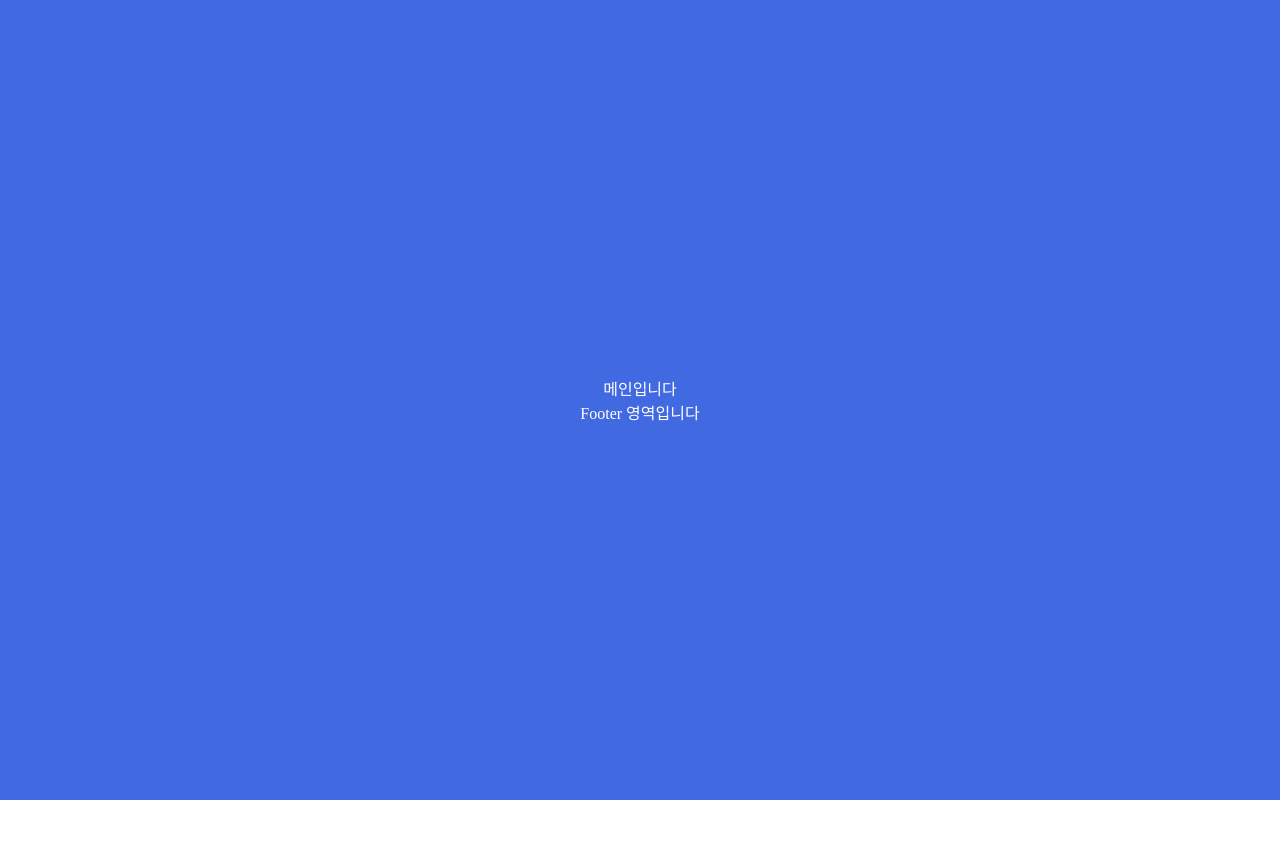
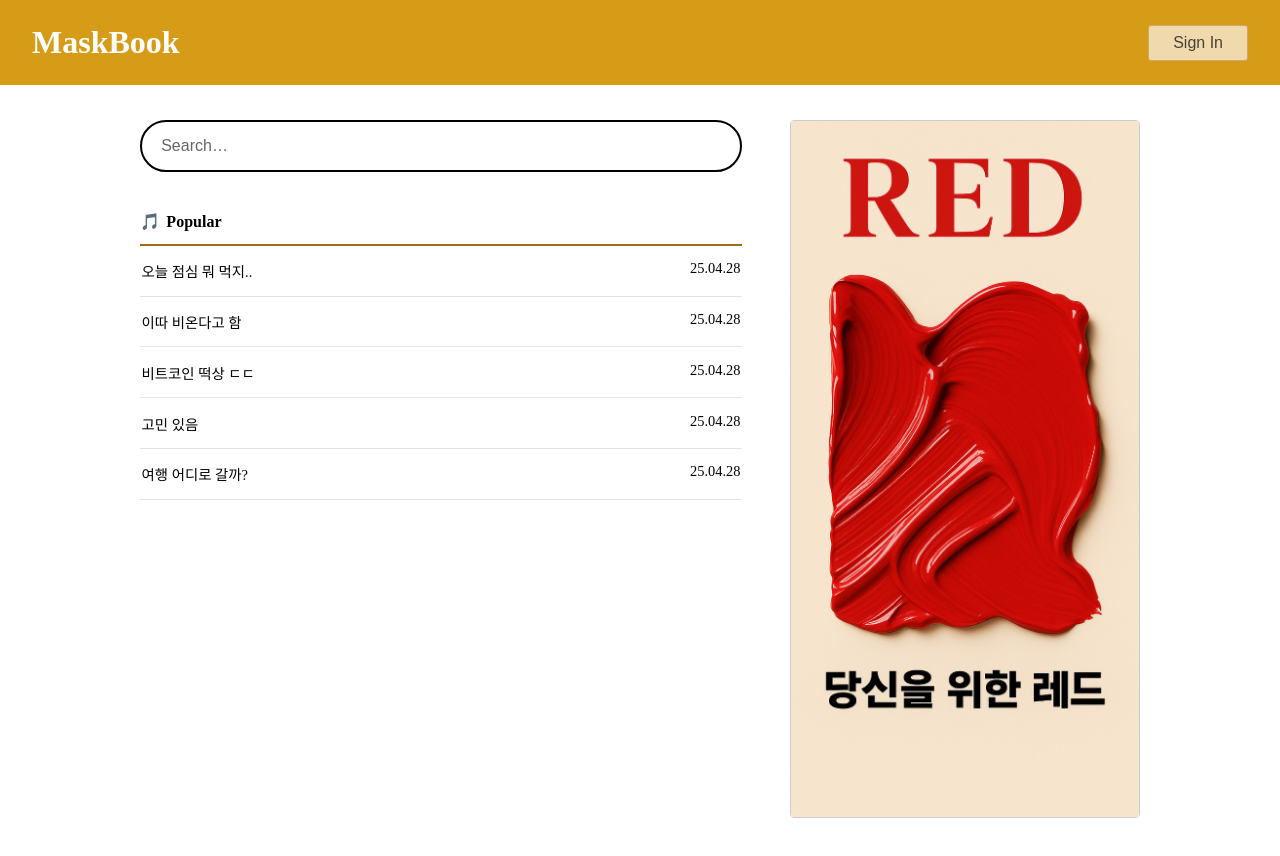
Before and after one commit to piann/maskbook, a Next.js app: page / in a window 1280 px wide. Shown: the top 856 px of the page. Before the commit the page ends 800 px from the top, so only its background shows below. Built offline with nearby package versions, Linux system fonts and the light colour scheme.

Commit message:
add design prototype of Home

```diff
--- /dev/null
+++ b/app/(routes)/(every)/post/[id]/page.tsx
@@ -0,0 +1,5 @@
+"use client"
+
+export default function PostDetail() {
+    return (<div></div>);
+}
--- /dev/null
+++ b/app/(routes)/page.tsx
@@ -0,0 +1,183 @@
+'use client'
+
+import Image from 'next/image';
+import Link from 'next/link';
+import styled from 'styled-components';
+
+const popularPosts = [
+  { id:1, title: '오늘 점심 뭐 먹지..', date: '25.04.28' },
+  { id:2, title: '이따 비온다고 함', date: '25.04.28' },
+  { id:3, title: '비트코인 떡상 ㄷㄷ', date: '25.04.28' },
+  { id:4, title: '고민 있음', date: '25.04.28' },
+  { id:5, title: '여행 어디로 갈까?', date: '25.04.28' },
+];
+
+export default function Home() {
+  return (
+    <>
+      <TopBar>
+        <Logo>MaskBook</Logo>
+        <SignIn>Sign In</SignIn>
+      </TopBar>
+
+      <Main>
+        {/* ------- 좌측 영역 ------- */}
+        <LeftPanel>
+          <SearchBox placeholder="Search…" />
+
+          <PopularArea>
+            <PopularHeading>
+              <span role="img">
+                🎵
+              </span>
+              <div>
+                {"Popular"}
+              </div>
+            </PopularHeading>
+
+            <Separator />
+
+            <List>
+              {popularPosts.map(({ id, title, date }) => (
+                <SLink href={`/post/${id}`}>
+                  <ListRow key={id}>
+                  <span>{title}</span>
+                  <span>{date}</span>
+                  </ListRow>
+                </SLink>
+              ))}
+            </List>
+          </PopularArea>
+        </LeftPanel>
+
+        {/* ------- 우측 영역 ------- */}
+        <RightPanel>
+          {/* 광고 */}
+          <Image
+          src="/ad.png"
+          alt="광고"
+          fill
+        />
+        </RightPanel>
+      </Main>
+    </>
+  );
+}
+
+/* ---------------- styled-components ---------------- */
+
+
+const TopBar = styled.header`
+  position: fixed;
+  top:0;
+  left:0;
+  width: 100%;
+  padding: 1.5rem 2rem;
+  background: #d79c17; /* 헤더 배경색 */
+  display: flex;
+  justify-content: space-between;
+  align-items: center;
+
+  box-sizing: border-box; /* ← 패딩‧보더를 폭 안에 포함 */
+  z-index:1000;
+`;
+
+const Logo = styled.h1`
+  font-family: 'Times New Roman', serif;
+  font-size: 2rem;
+  font-weight: 600;
+  color: #fff;
+  margin: 0;
+`;
+
+const SignIn = styled.button`
+  padding: 0.5rem 1.5rem;
+  background: #efd9ad;
+  border: 1px solid #cba86d;
+  border-radius: 3px;
+  font-size: 1rem;
+  cursor: pointer;
+  transition: 0.2s;
+  color:rgba(0,0,0,0.7);
+
+  &:hover {
+    background: #f5e5c5;
+  }
+`;
+
+const Main = styled.main`
+  display: grid;
+  grid-template-columns: 7fr minmax(350px, 3fr);
+  gap: 3rem;
+  max-width: 1000px;
+  margin: 3rem auto;
+  margin-top: 120px;
+  padding: 0 2rem;
+`;
+
+/* ---------- 좌측 ---------- */
+
+const LeftPanel = styled.section`
+  display: flex;
+  flex-direction: column;
+`;
+
+const SearchBox = styled.input`
+  height: 48px;
+  border: 2px solid #000;
+  border-radius: 999px;
+  padding: 0 1.2rem;
+  font-size: 1rem;
+
+  &::placeholder {
+    color: #666;
+  }
+`;
+
+const PopularArea = styled.div`
+  margin-top: 2.5rem;
+`;
+
+const PopularHeading = styled.h2`
+  font-size: 1rem;
+  font-weight: 600;
+  display: flex;
+  align-items: center;
+  gap: 0.4rem;
+  margin: 0 0 0.8rem 0;
+`;
+
+const Separator = styled.div`
+  height: 2px;
+  background: #a06a1d;
+  width: 100%;
+`;
+
+const List = styled.ul`
+  list-style: none;
+  margin: 0;
+  padding: 0;
+`;
+
+const ListRow = styled.li`
+  display: flex;
+  justify-content: space-between;
+  padding: 0.9rem 0.1rem;
+  font-size: 0.9rem;
+  border-bottom: 1px solid #e4e4e4;
+`;
+
+/* ---------- 우측 ---------- */
+
+const RightPanel = styled.aside`
+  aspect-ratio:1/2;
+  position: relative;    /* <Image fill> 필수 */
+  border: 1px solid rgba(0, 0, 0, 0.2);  /* 얕은 검은색 경계선 */
+  border-radius: 4px;                     /* 라운드 모서리 */
+  cursor: pointer;
+`;
+
+const SLink = styled(Link)`
+  color: inherit;        /* 부모 글자색 물려받기 */
+  text-decoration: none; /* 밑줄 제거 */
+`;
--- a/app/layout.tsx
+++ b/app/layout.tsx
@@ -14,7 +14,7 @@ export default function RootLayout({
 }>) {
   return (
     <html lang="en">
-      <body>
+      <body cz-shortcut-listen="true">
         <StyledComponentsRegistry>{children}</StyledComponentsRegistry>
       </body>
     </html>
--- a/app/page.tsx
+++ /dev/null
@@ -1,25 +0,0 @@
-'use client';
-
-import styled from "styled-components";
-
-const Wrapper = styled.div`
-  /* 전체 뷰포트를 덮는 파란색 배경 */
-  min-height: 100vh;
-  background-color: royalblue;
-  color: white;
-
-  /* 가운데 정렬을 위해 flex 사용 (선택 사항) */
-  display: flex;
-  flex-direction: column;
-  align-items: center;
-  justify-content: center;
-`;
-
-export default function Home() {
-  return (
-    <Wrapper>
-      <main>메인입니다</main>
-      <footer>Footer 영역입니다</footer>
-    </Wrapper>
-  );
-}
```
Also changed, not shown: public/ad.PNG (added).
